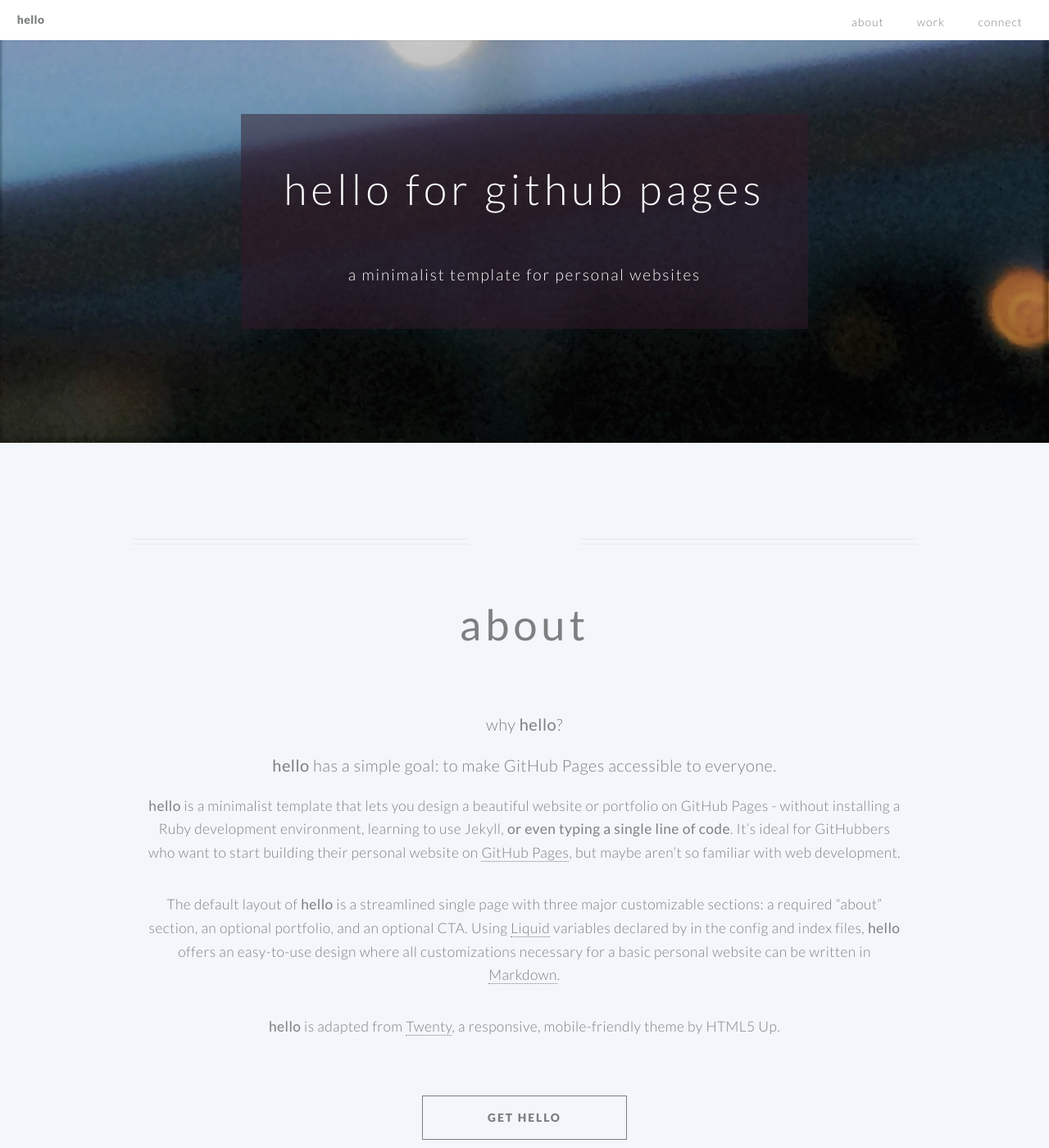
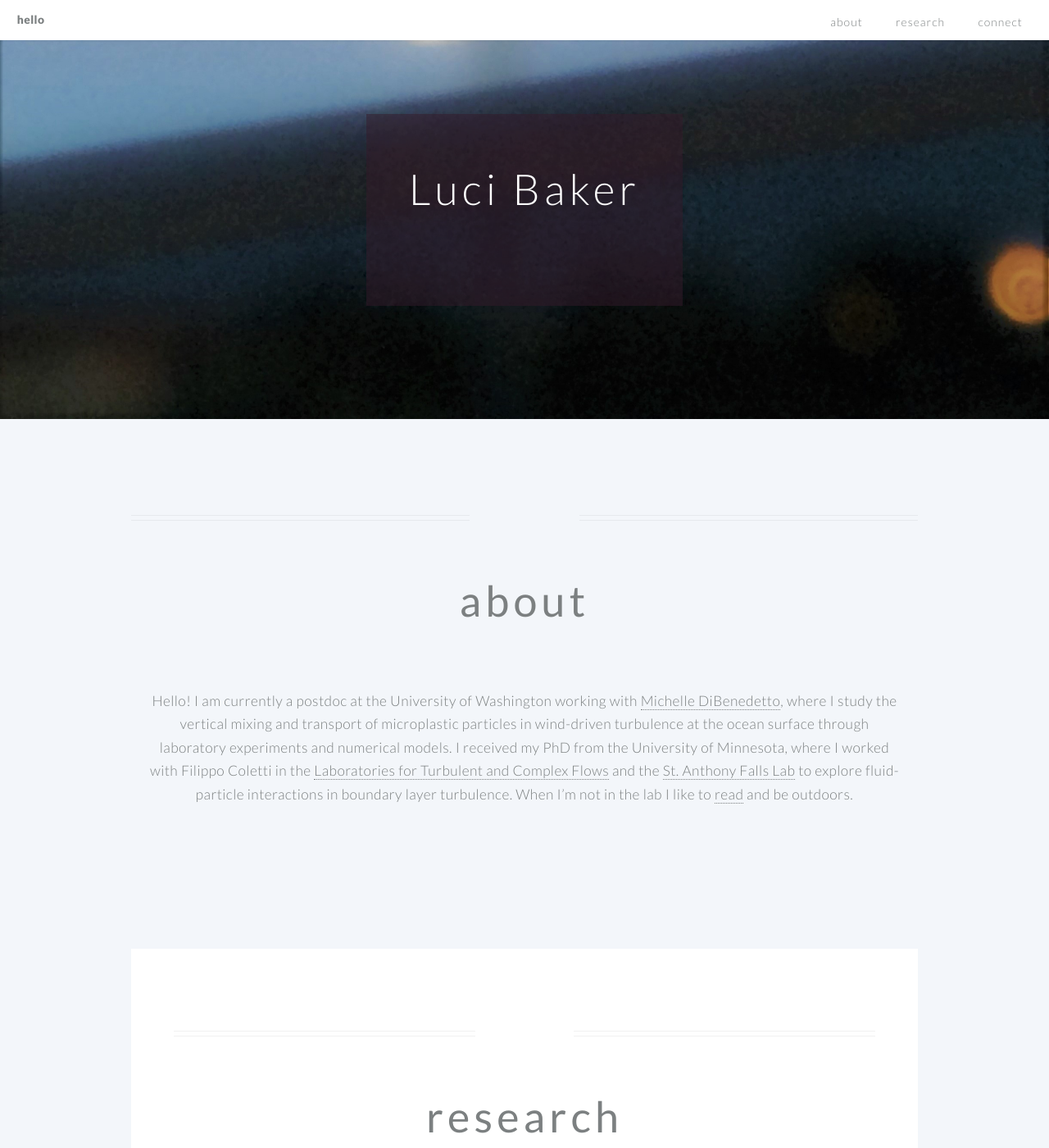
Before and after one commit to lou-baker/lou-baker.github.io, a Jekyll site: the page built from index.md, in a window 1280 px wide and 1400 px high. Shown: the whole window at 82% size. Built offline with Jekyll 4.4.1, drawn with Linux system fonts in a browser that asks for light colours; some of the changed text lies outside the part shown.

Commit message:
customize template

```diff
--- a/index.md
+++ b/index.md
@@ -4,54 +4,43 @@ layout: hello-default
 # using Markdown language, you can customize the following variables!
 
 # these variables are required -------------------------------
-banner_title: hello for github pages
-banner_subtitle: a minimalist template for personal websites
+banner_title: Luci Baker
+banner_subtitle:
 background_image: /images/background.jpeg
 
 # all of the following variables are optional -----------------
-page_url: /hello # only include this variable if you aren't building the page to your primary domain
+page_url:  # only include this variable if you aren't building the page to your primary domain
 
 # favicon
 favicon: /assets/ico/favicon.ico
 
 # social media
-twitter_username: notsaragong # # your twitter handle
-github_username:  saragong # your github username
-linkedin: saragong # the part after ("https://www.linkedin.com/in/...")
+# twitter_username:  # your twitter handle
+# github_username:  saragong # your github username
+linkedin: lucibaker # the part after ("https://www.linkedin.com/in/...")
 # facebook_username: <-- your facebook username (the part after "https://www.facebook.com/...")
 # google_analytics: <-- your google analytics Tracking ID
 
+
 # By declaring these variables, you can include a button that links to an external website or to media.
-about_button: https://github.com/saragong/hello # the link
-about_button_label: get hello # the label on the button
+# about_button: https://github.com/saragong/hello # the link
+# about_button_label: get hello # the label on the button
 
 # optional portfolio section ------------------------------------------
 
 # By declaring these variables, you can include a portfolio showcasing your work and organize your portfolio's items into a custom layout, all without adding any CSS. In addition, you must 1) create an HTML file in the_includes folder for each project with the text you'd like to display, and 2) create a YAML file in the _data folder describing the order in which each project should be shown and categorized. See `/includes/example.html` and `/_data/work.yml` for examples.
 
-portfolio: work # the heading for your portfolio and title of your YAML file
-portfolio_description: you can include a portfolio showcasing your work and organize your portfolio's items into a custom layout, all without adding any CSS. # a description to be desplayed below the heading and above the content
+portfolio: research # the heading for your portfolio and title of your YAML file
+portfolio_description:  # a description to be desplayed below the heading and above the content
 
 # optional CTA section --------------------------------------------------
 
 # By declaring these variables, you can include a CTA section.
 cta: connect # the heading for your CTA section
-cta_description: questions, comments, or concerns? please don't hesitate to reach out. # a description to be desplayed below the heading and above the content
-cta_button: mailto:saragong@usc.edu # a link to an external website or to media
+cta_description: please don't hesitate to reach out. # a description to be desplayed below the heading and above the content
+cta_button: mailto:ljbak@uw.edu # a link to an external website or to media
 cta_button_label: contact # the label on the button
 
 ---
 [//]: # (write a bit about yourself here)
-### why **hello**?
-
-### **hello** has a simple goal: to make GitHub Pages accessible to everyone.
-
-**hello** is a minimalist template that lets you design a beautiful website or portfolio on GitHub Pages - without installing a Ruby
-development environment, learning to use Jekyll, **or even typing a single line of code**. It's ideal for GitHubbers
-who want to start building their personal website on [GitHub Pages](https://pages.github.com/), but maybe aren't so familiar with web development.
-
-
-The default layout of **hello** is a streamlined single page with three major customizable sections: a required "about" section, an optional portfolio, and an optional CTA. Using [Liquid](https://shopify.github.io/liquid/) variables declared by in the config and index files, **hello** offers an easy-to-use design where all customizations necessary for a basic personal website can be written in [Markdown](https://www.markdownguide.org/basic-syntax/).
-
-
-**hello** is adapted from [Twenty](https://html5up.net/twenty), a responsive, mobile-friendly theme by HTML5 Up.
+Hello! I am currently a postdoc at the University of Washington working with [Michelle DiBenedetto](https://www.michellediben.com), where I study the vertical mixing and transport of microplastic particles in wind-driven turbulence at the ocean surface through laboratory experiments and numerical models. I received my PhD from the University of Minnesota, where I worked with Filippo Coletti in the [Laboratories for Turbulent and Complex Flows](https://cse.umn.edu/aem/laboratories-turbulent-and-complex-flows) and the [St. Anthony Falls Lab](https://cse.umn.edu/safl) to explore fluid-particle interactions in boundary layer turbulence. When I'm not in the lab I like to [read](https://www.goodreads.com/user/show/70817449-luci) and be outdoors.
```
Also changed, not shown: 1 other file.
